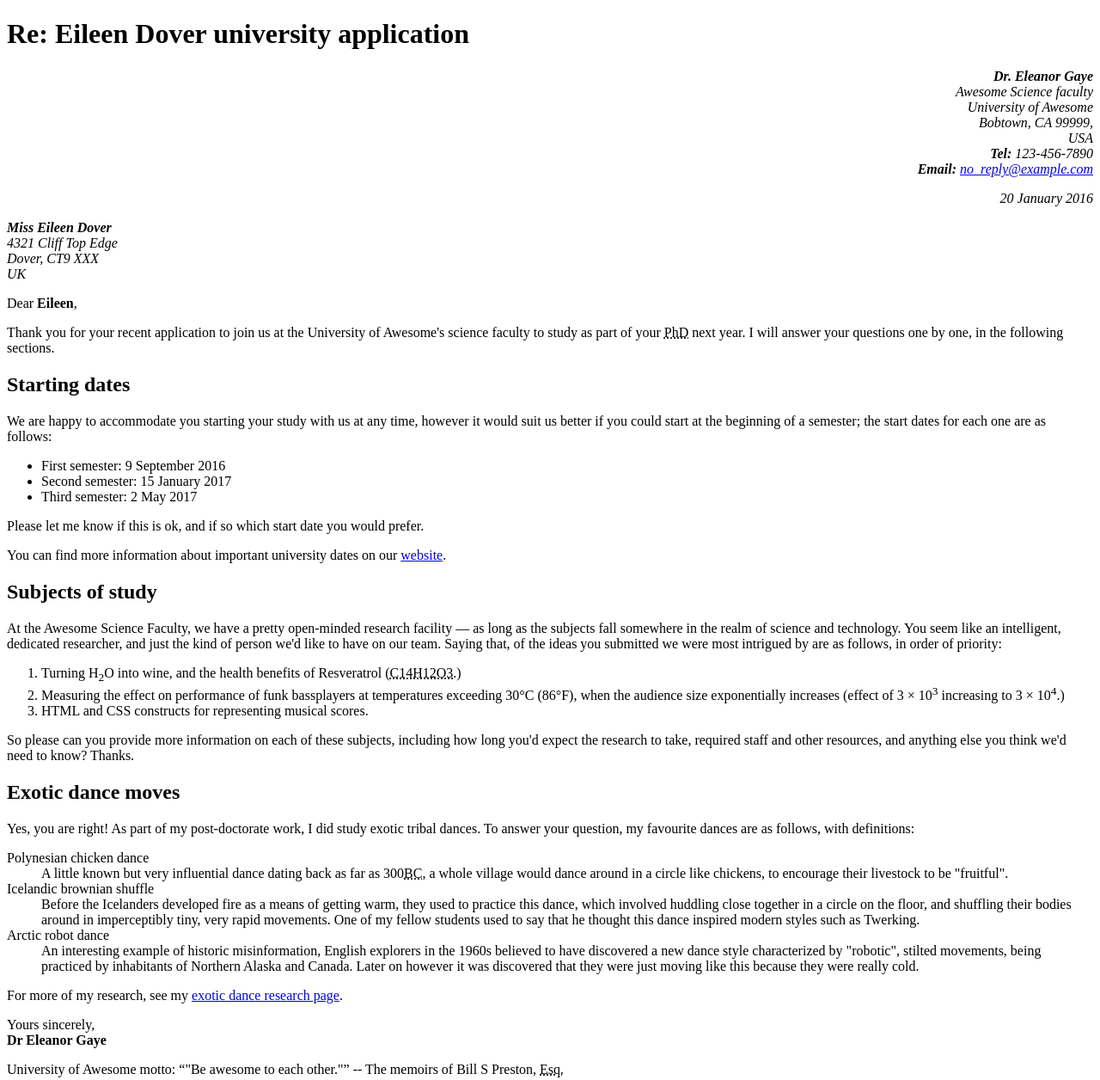
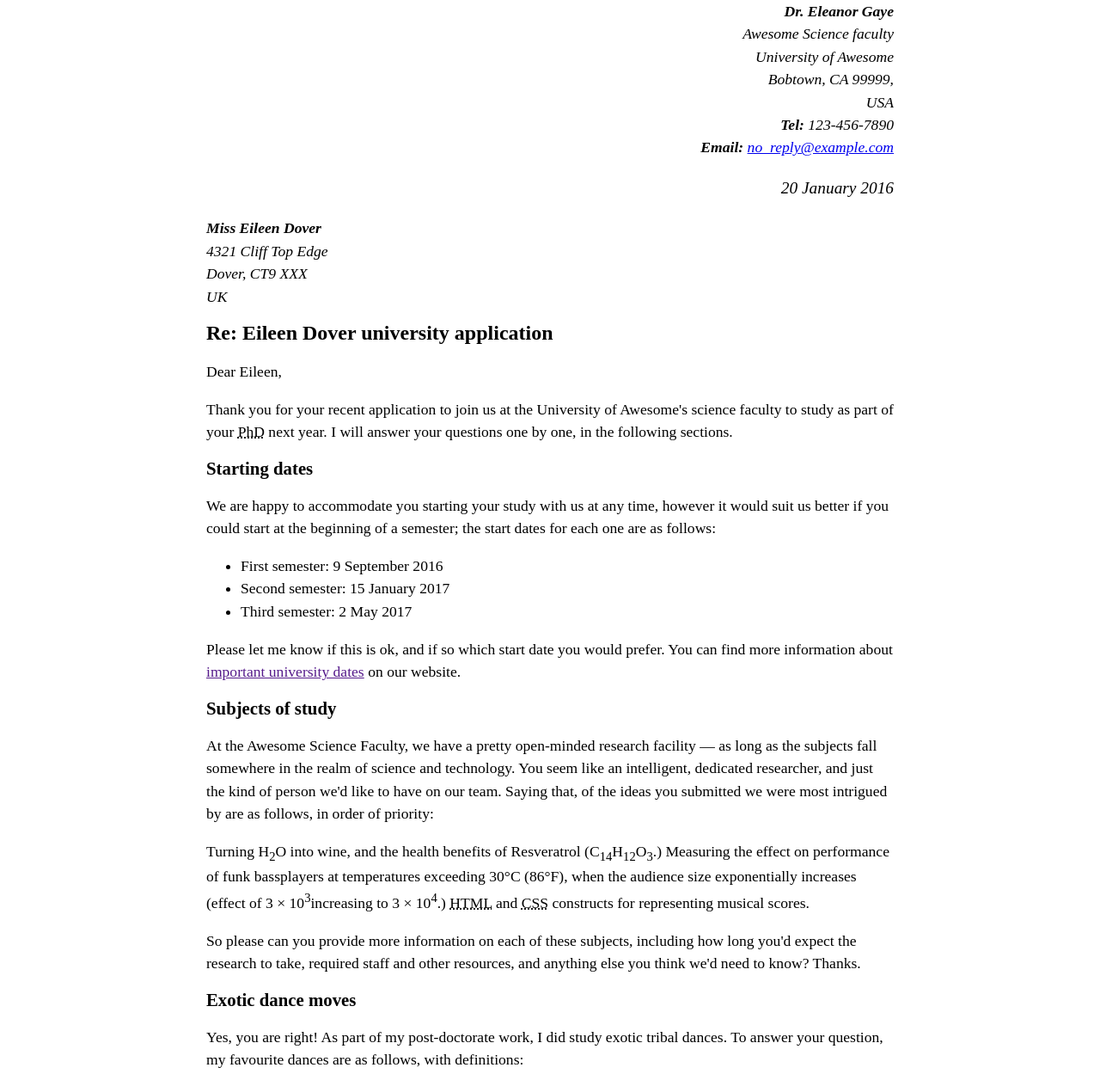
Before and after one commit to Anniekeme/mdn-first-assignment-HTML, a plain HTML site: page index.html in a window 1280 px wide. Shown: the top 1256 px of the page at 86% size. Drawn offline with Linux system fonts and the light colour scheme.

Commit message:
Update index.html

```diff
--- a/index.html
+++ b/index.html
@@ -3,17 +3,12 @@
 
 <head>
     <meta charset="UTF-8">
-    <meta name="author" content="Dr. Eleanor Gaye">
-    <style>
-        .sender-column {
-            text-align: right;
-        }
-    </style>
+    <meta name="viewport" content="width=device-width, initial-scale=1.0">
     <title>University Application Response</title>
+    <link rel="stylesheet" href="style.css">
 </head>
 
 <body>
-    <h1>Re: Eileen Dover university application</h1>
 
     <address class="sender-column">
         <strong>Dr. Eleanor Gaye</strong><br>
@@ -26,8 +21,6 @@
         <p>20 <time datetime="2016-01-20">January 2016</time></p>
     </address>
 
-
-
     <address>
         <strong>Miss Eileen Dover</strong><br>
         4321 Cliff Top Edge<br>
@@ -35,36 +28,33 @@
         UK
     </address>
 
-    <p>Dear <strong>Eileen</strong>,</p>
+    <h1>Re: Eileen Dover university application</h1>
 
-    <p>Thank you for your recent application to join us at the University of Awesome's science faculty to study as part of your <abbr title="Doctor of Philosophy">PhD</abbr> next year. I will answer your questions one by one, in the following sections.</p>
+    <p>Dear Eileen,</p>
+
+    <p>Thank you for your recent application to join us at the University of Awesome's science faculty to study as part of your <abbr title="">PhD</abbr> next year. I will answer your questions one by one, in the following sections.</p>
 
     <h2>Starting dates</h2>
 
     <p>We are happy to accommodate you starting your study with us at any time, however it would suit us better if you could start at the beginning of a semester; the start dates for each one are as follows:</p>
-
     <ul>
         <li>First semester: <time datetime="2016-09-09">9 September 2016</time></li>
         <li>Second semester: <time datetime="2017-01-15">15 January 2017</time></li>
         <li>Third semester: <time datetime="2017-05-02">2 May 2017</time></li>
     </ul>
+    <p>Please let me know if this is ok, and if so which start date you would prefer. You can find more information about <a href="">important university dates</a> on our website.</p>
 
-    <p>Please let me know if this is ok, and if so which start date you would prefer.</p>
-
-    <p>You can find more information about important university dates on our <a href="http://example.com">website</a>.</p>
 
     <h2>Subjects of study</h2>
 
     <p>At the Awesome Science Faculty, we have a pretty open-minded research facility — as long as the subjects fall somewhere in the realm of science and technology. You seem like an intelligent, dedicated researcher, and just the kind of person we'd like
         to have on our team. Saying that, of the ideas you submitted we were most intrigued by are as follows, in order of priority:</p>
 
-    <ol>
-        <li>Turning H<sub>2</sub>O into wine, and the health benefits of Resveratrol (<abbr title="C14H12O3">C14H12O3</abbr>.)</li>
-        <li>Measuring the effect on performance of funk bassplayers at temperatures exceeding 30°C (86°F), when the audience size exponentially increases (effect of 3 × 10<sup>3</sup> increasing to 3 × 10<sup>4</sup>.)</li>
-        <li>HTML and CSS constructs for representing musical scores.</li>
-    </ol>
+    <p>Turning H<sub>2</sub>O into wine, and the health benefits of Resveratrol (C<sub>14</sub>H<sub>12</sub>O<sub>3</sub>.) Measuring the effect on performance of funk bassplayers at temperatures exceeding 30°C (86°F), when the audience size exponentially
+        increases (effect of 3 × 10<sup>3</sup>increasing to 3 × 10<sup>4</sup>.) <abbr title="Hyper Text Markup language">HTML</abbr> and <abbr title="Cascading Style Sheet">CSS</abbr> constructs for representing musical scores.</p>
 
     <p>So please can you provide more information on each of these subjects, including how long you'd expect the research to take, required staff and other resources, and anything else you think we'd need to know? Thanks.</p>
+
 
     <h2>Exotic dance moves</h2>
 
@@ -86,7 +76,8 @@
     <p>Yours sincerely,<br>
         <strong>Dr Eleanor Gaye</strong></p>
 
-    <p>University of Awesome motto: <q>"Be awesome to each other."</q> -- The memoirs of Bill S Preston, <abbr title="Esquire">Esq.</abbr></p>
+    <p>University of Awesome motto: <q>"Be awesome to each other."</q> -- <i>The memoirs of Bill S Preston, <abbr title="Esquire">Esq.</abbr></p>
+</i>
 </body>
 
 </html>
```
